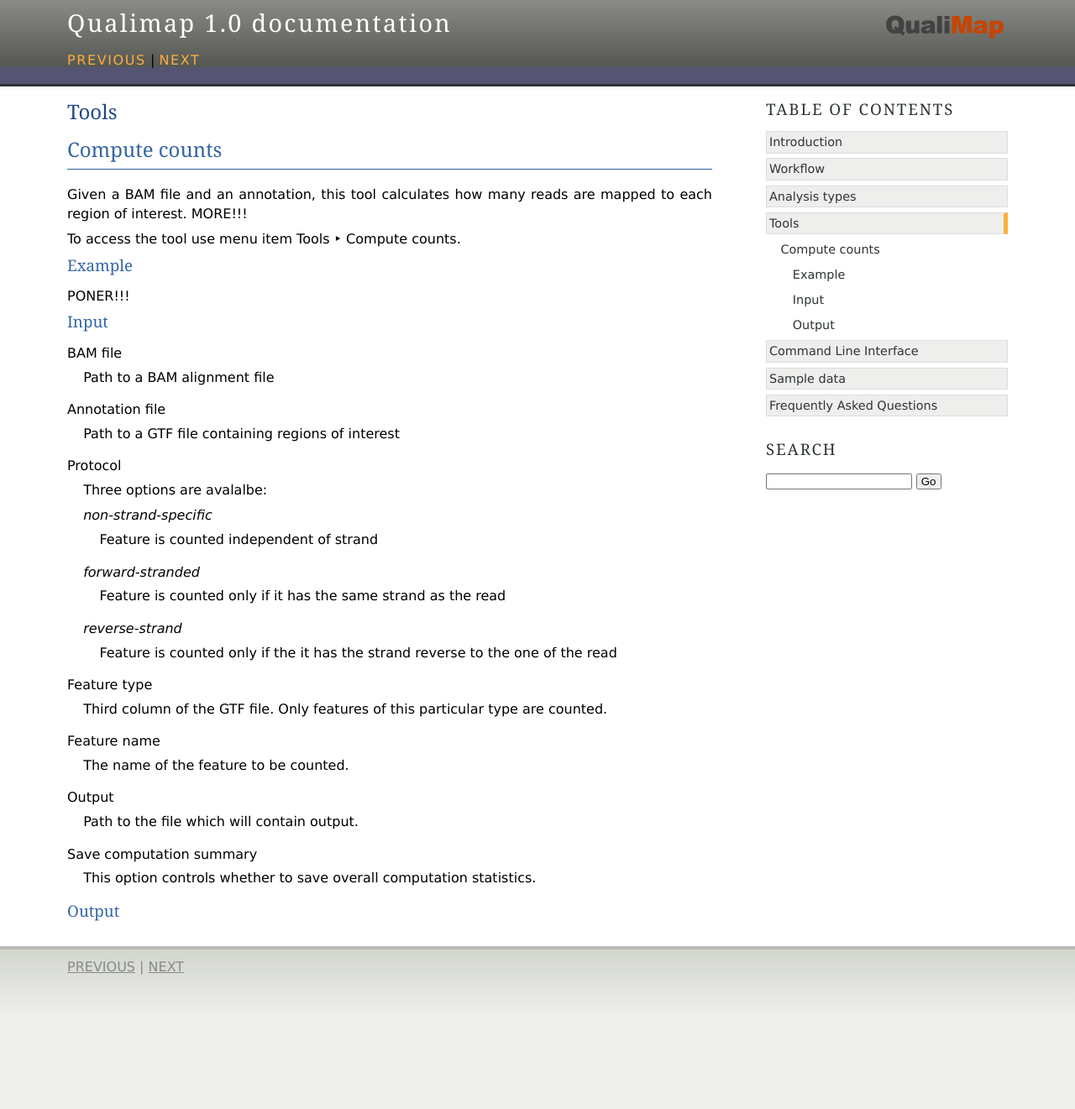
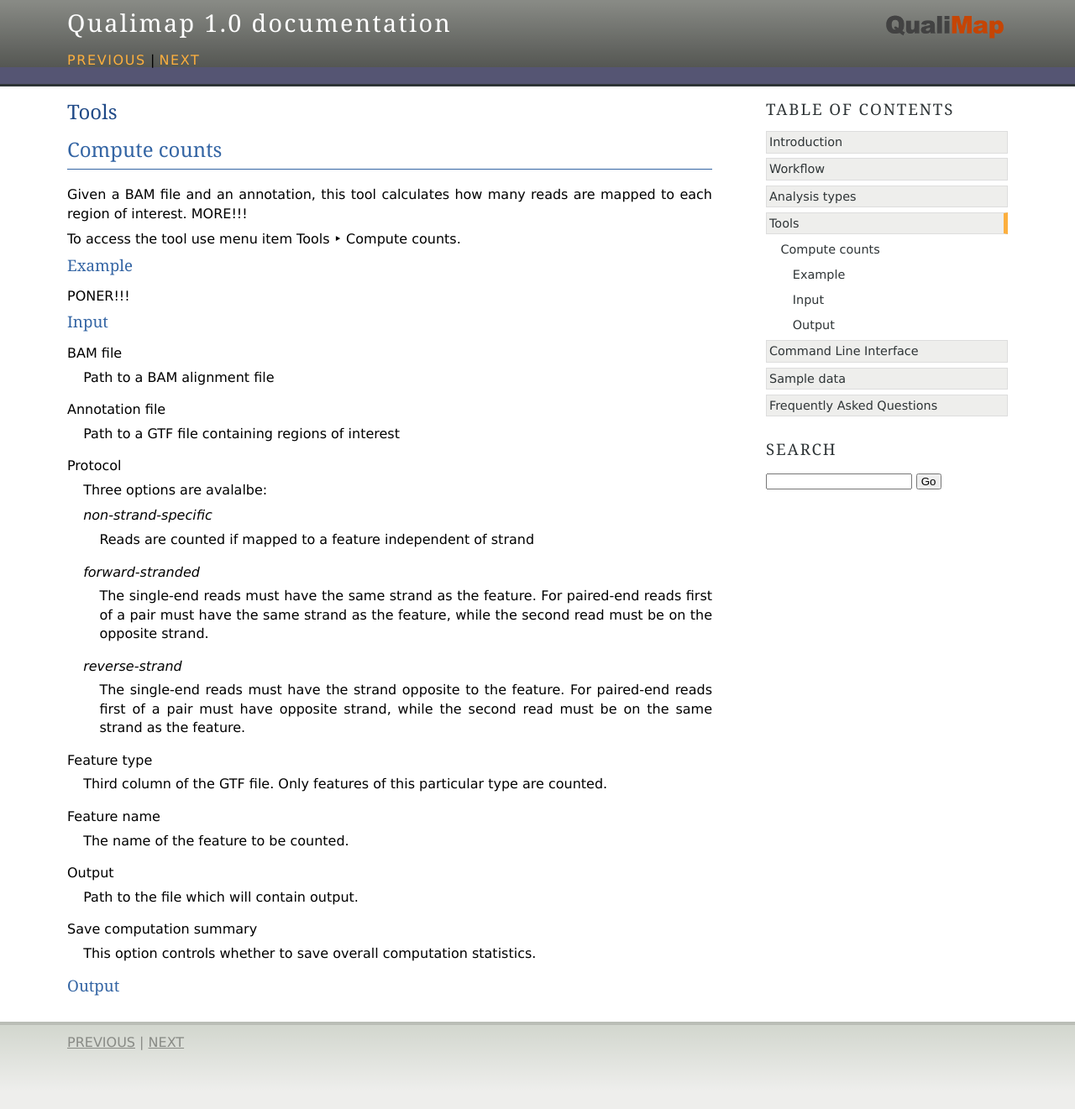
Before and after one commit to scchess/Qualimap, a Sphinx documentation site: the page built from doc/tools.rst, in a window 1280 px wide. Shown: the whole page at 84% size. Built offline with Sphinx 7.4.7, drawn with Linux system fonts in a browser that asks for light colours; before the commit the page ends 1231 px from its top, so only the background shows below that.

Commit message:
Updating docs

```diff
--- a/doc/command_line.rst
+++ b/doc/command_line.rst
@@ -79,8 +79,6 @@ Example::
     ./qualimap rna-seq -d1 ~/sample_data/counts-kidney.txt -d2 ~/sample_data/counts-liver.txt -s human -outdir ~/sample_data/result
 
 
-
-
 .. _cmdline-epigenomic:
 
 Epigenomic
--- a/doc/intro.rst
+++ b/doc/intro.rst
@@ -64,7 +64,7 @@ Provided R is properly installed, the R packages can be installed by executing t
 Installing Qualimap on Ubuntu
 -----------------------------
 
-This manual is specific for Ubuntu(Debian) Linux distributive !distributive?!, however with slight differences this can be applied for others Unix systems.
+This manual is specific for Ubuntu(Debian) Linux distribution, however with slight differences this can be applied for others Unix systems.
 
 Install JAVA
 ^^^^^^^^^^^^
@@ -76,7 +76,7 @@ It is possible to use openjdk:
 Install R
 ^^^^^^^^^
 !Modify!
-The R latest version can be installede from public repos.
+The R latest version can be installed from public repos.
 
 However, the repos must be added to the sources. Open sources.list:
 
--- a/doc/tools.rst
+++ b/doc/tools.rst
@@ -32,11 +32,11 @@ Input
   Three options are avalalbe:
 
   :dfn:`non-strand-specific`
-    Feature is counted independent of strand
+    Reads are counted if mapped to a feature independent of strand
   :dfn:`forward-stranded`
-    Feature is counted only if it has the same strand as the read
+    The single-end reads must have the same strand as the feature. For paired-end reads first of a pair must have the same strand as the feature, while the second read must be on the opposite strand.
   :dfn:`reverse-strand`
-    Feature is counted only if the it has the strand reverse to the one of the read
+    The single-end reads must have the strand opposite to the feature. For paired-end reads first of a pair must have opposite strand, while the second read must be on the same strand as the feature.
 
 :guilabel:`Feature type`
   Third column of the GTF file. Only features of this particular type are counted.
```
Also changed, not shown: doc/faq.rst (+7 -1 lines).
